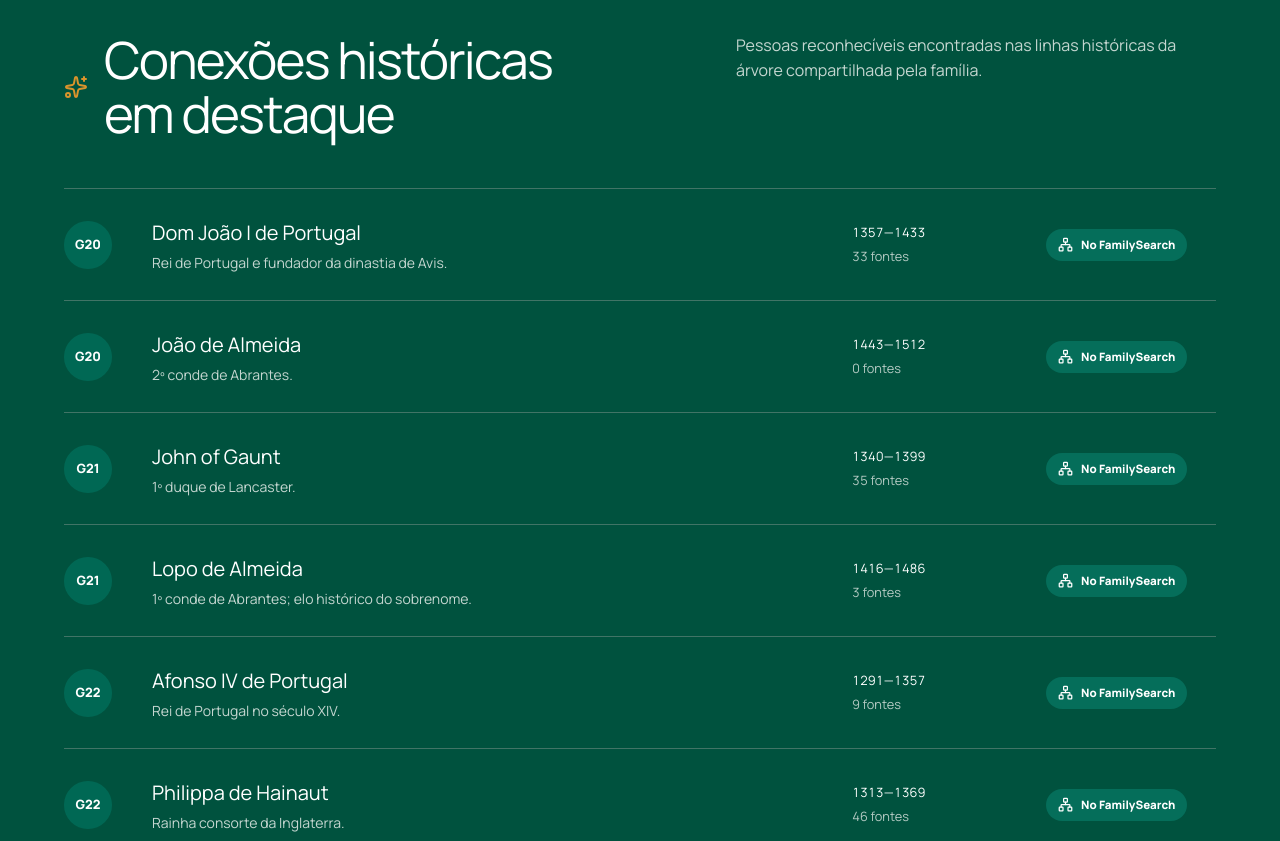
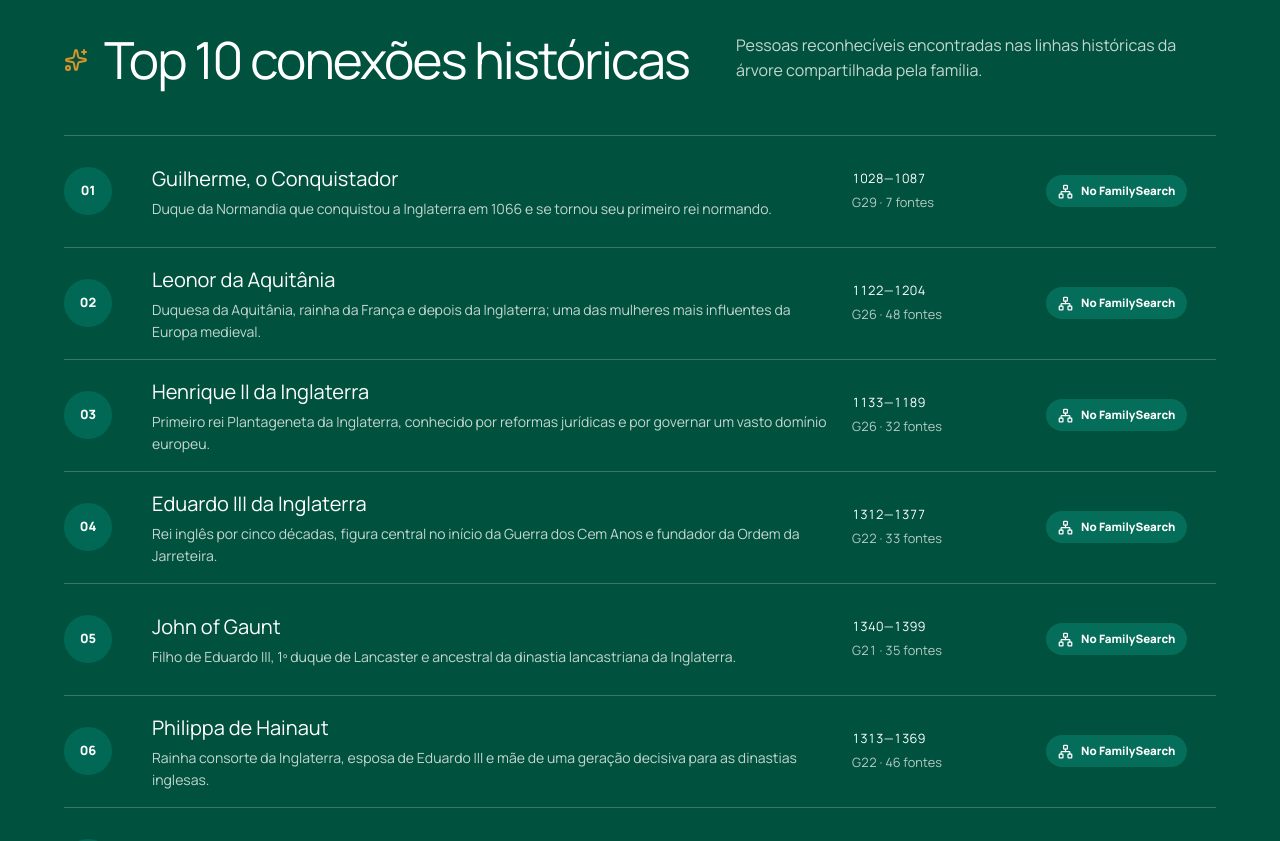
Before and after one commit to matheusabrantes/genealogy-atlas, a Next.js app in the folder web/: page / in a window 1280 px wide. Shown: the part 1920-2761 px from the top of the page. Built offline with nearby package versions, Linux system fonts and the light colour scheme.

Commit message:
Add top historical genealogy connections

```diff
--- a/web/app/page.tsx
+++ b/web/app/page.tsx
@@ -2,7 +2,6 @@ import type { Metadata } from "next";
 import Link from "next/link";
 import {
   ArrowRight,
-  BookOpenCheck,
   Globe2,
   Network,
   ShieldCheck,
@@ -13,7 +12,7 @@ import summary from "../public/data/tree-summary.json";
 export const metadata: Metadata = {
   title: "Raízes Abrantes — nossa história em rede",
   description:
-    "Uma leitura visual da família Abrantes: gerações, lugares, pessoas e pesquisas ainda em andamento.",
+    "Uma leitura visual da família Abrantes: gerações, lugares, pessoas e conexões históricas.",
 };
 
 const number = new Intl.NumberFormat("pt-BR");
@@ -54,7 +53,6 @@ export default function Home() {
         <nav aria-label="Navegação principal">
           <a href="#panorama">Panorama</a>
           <a href="#pessoas">Pessoas</a>
-          <a href="#pesquisa">Pesquisa atual</a>
           <Link className="nav-action" href="/arvore">
             Abrir árvore
           </Link>
@@ -78,8 +76,8 @@ export default function Home() {
               Explorar a árvore
               <ArrowRight size={18} aria-hidden="true" />
             </Link>
-            <a className="button button-quiet" href="#pesquisa">
-              Ver pesquisa em andamento
+            <a className="button button-quiet" href="#pessoas">
+              Ver conexões históricas
             </a>
           </div>
         </div>
@@ -144,7 +142,7 @@ export default function Home() {
         <div className="section-heading people-heading">
           <div>
             <Sparkles size={24} aria-hidden="true" />
-            <h2 id="people-title">Conexões históricas em destaque</h2>
+            <h2 id="people-title">Top 10 conexões históricas</h2>
           </div>
           <p>
             Pessoas reconhecíveis encontradas nas linhas históricas da árvore
@@ -152,16 +150,21 @@ export default function Home() {
           </p>
         </div>
         <div className="people-list">
-          {summary.featuredPeople.map((person) => (
+          {summary.featuredPeople.slice(0, 10).map((person) => (
             <article className="person-row" key={person.id}>
-              <div className="person-generation">G{person.generation}</div>
+              <div
+                className="person-generation"
+                aria-label={`Posição ${person.rank}`}
+              >
+                {String(person.rank).padStart(2, "0")}
+              </div>
               <div className="person-copy">
                 <h3>{person.label}</h3>
                 <p>{person.description}</p>
               </div>
               <div className="person-dates">
                 <span>{person.birthYear ?? "?"}—{person.deathYear ?? "?"}</span>
-                <span>{person.sourceCount} fontes</span>
+                <span>G{person.generation} · {person.sourceCount} fontes</span>
               </div>
               <span className="status status-review">
                 <Network size={15} aria-hidden="true" />
@@ -169,38 +172,6 @@ export default function Home() {
               </span>
             </article>
           ))}
-        </div>
-      </section>
-
-      <section className="research-section" id="pesquisa" aria-labelledby="research-title">
-        <div className="research-intro">
-          <span className="status status-hypothesis">Hipótese principal</span>
-          <h2 id="research-title">{summary.researchFocus.title}</h2>
-          <p>
-            A candidata mais forte é <strong>{summary.researchFocus.candidate}</strong>,
-            mas ainda falta o documento que conecte os dois núcleos familiares.
-          </p>
-          <a
-            className="inline-link"
-            href={`https://www.familysearch.org/pt/tree/person/details/${summary.researchFocus.familySearchId}`}
-            target="_blank"
-            rel="noreferrer"
-          >
-            Ver perfil no FamilySearch
-            <ArrowRight size={16} aria-hidden="true" />
-          </a>
-        </div>
-        <div className="research-evidence">
-          <div>
-            <BookOpenCheck size={21} aria-hidden="true" />
-            <h3>O que sustenta a hipótese</h3>
-          </div>
-          <ul>
-            {summary.researchFocus.evidence.map((evidence) => (
-              <li key={evidence}>{evidence}</li>
-            ))}
-          </ul>
-          <p className="missing-bridge">{summary.researchFocus.missing}</p>
         </div>
       </section>
 
--- a/web/public/data/tree-summary.json
+++ b/web/public/data/tree-summary.json
@@ -243,9 +243,76 @@
   ],
   "featuredPeople": [
     {
+      "id": "9H17-VTZ",
+      "rank": 1,
+      "label": "Guilherme, o Conquistador",
+      "description": "Duque da Normandia que conquistou a Inglaterra em 1066 e se tornou seu primeiro rei normando.",
+      "generation": 29,
+      "birthYear": 1028,
+      "deathYear": 1087,
+      "sourceCount": 7,
+      "status": "Registrada na árvore do FamilySearch"
+    },
+    {
+      "id": "9C8T-V1R",
+      "rank": 2,
+      "label": "Leonor da Aquitânia",
+      "description": "Duquesa da Aquitânia, rainha da França e depois da Inglaterra; uma das mulheres mais influentes da Europa medieval.",
+      "generation": 26,
+      "birthYear": 1122,
+      "deathYear": 1204,
+      "sourceCount": 48,
+      "status": "Registrada na árvore do FamilySearch"
+    },
+    {
+      "id": "LYD7-TB9",
+      "rank": 3,
+      "label": "Henrique II da Inglaterra",
+      "description": "Primeiro rei Plantageneta da Inglaterra, conhecido por reformas jurídicas e por governar um vasto domínio europeu.",
+      "generation": 26,
+      "birthYear": 1133,
+      "deathYear": 1189,
+      "sourceCount": 32,
+      "status": "Registrada na árvore do FamilySearch"
+    },
+    {
+      "id": "93RN-C7J",
+      "rank": 4,
+      "label": "Eduardo III da Inglaterra",
+      "description": "Rei inglês por cinco décadas, figura central no início da Guerra dos Cem Anos e fundador da Ordem da Jarreteira.",
+      "generation": 22,
+      "birthYear": 1312,
+      "deathYear": 1377,
+      "sourceCount": 33,
+      "status": "Registrada na árvore do FamilySearch"
+    },
+    {
+      "id": "GWZX-F4D",
+      "rank": 5,
+      "label": "John of Gaunt",
+      "description": "Filho de Eduardo III, 1º duque de Lancaster e ancestral da dinastia lancastriana da Inglaterra.",
+      "generation": 21,
+      "birthYear": 1340,
+      "deathYear": 1399,
+      "sourceCount": 35,
+      "status": "Registrada na árvore do FamilySearch"
+    },
+    {
+      "id": "9Z8W-FY1",
+      "rank": 6,
+      "label": "Philippa de Hainaut",
+      "description": "Rainha consorte da Inglaterra, esposa de Eduardo III e mãe de uma geração decisiva para as dinastias inglesas.",
+      "generation": 22,
+      "birthYear": 1313,
+      "deathYear": 1369,
+      "sourceCount": 46,
+      "status": "Registrada na árvore do FamilySearch"
+    },
+    {
       "id": "9HKC-FP8",
+      "rank": 7,
       "label": "Dom João I de Portugal",
-      "description": "Rei de Portugal e fundador da dinastia de Avis.",
+      "description": "Rei que consolidou a independência portuguesa e fundou a dinastia de Avis após a crise de 1383–1385.",
       "generation": 20,
       "birthYear": 1357,
       "deathYear": 1433,
@@ -253,29 +320,21 @@
       "status": "Registrada na árvore do FamilySearch"
     },
     {
-      "id": "KK1Y-QLM",
-      "label": "João de Almeida",
-      "description": "2º conde de Abrantes.",
-      "generation": 20,
-      "birthYear": 1443,
-      "deathYear": 1512,
-      "sourceCount": 0,
-      "status": "Registrada na árvore do FamilySearch"
-    },
-    {
-      "id": "GWZX-F4D",
-      "label": "John of Gaunt",
-      "description": "1º duque de Lancaster.",
-      "generation": 21,
-      "birthYear": 1340,
-      "deathYear": 1399,
-      "sourceCount": 35,
+      "id": "LTKD-XJF",
+      "rank": 8,
+      "label": "Afonso IV de Portugal",
+      "description": "Sétimo rei de Portugal, associado à Batalha do Salado e ao episódio histórico de Inês de Castro.",
+      "generation": 22,
+      "birthYear": 1291,
+      "deathYear": 1357,
+      "sourceCount": 9,
       "status": "Registrada na árvore do FamilySearch"
     },
     {
       "id": "GWSV-FP7",
+      "rank": 9,
       "label": "Lopo de Almeida",
-      "description": "1º conde de Abrantes; elo histórico do sobrenome.",
+      "description": "Conselheiro da Coroa e 1º conde de Abrantes, título concedido por Afonso V de Portugal.",
       "generation": 21,
       "birthYear": 1416,
       "deathYear": 1486,
@@ -283,39 +342,17 @@
       "status": "Registrada na árvore do FamilySearch"
     },
     {
-      "id": "LTKD-XJF",
-      "label": "Afonso IV de Portugal",
-      "description": "Rei de Portugal no século XIV.",
-      "generation": 22,
-      "birthYear": 1291,
-      "deathYear": 1357,
-      "sourceCount": 9,
-      "status": "Registrada na árvore do FamilySearch"
-    },
-    {
-      "id": "9Z8W-FY1",
-      "label": "Philippa de Hainaut",
-      "description": "Rainha consorte da Inglaterra.",
-      "generation": 22,
-      "birthYear": 1313,
-      "deathYear": 1369,
-      "sourceCount": 46,
+      "id": "KK1Y-QLM",
+      "rank": 10,
+      "label": "João de Almeida",
+      "description": "2º conde de Abrantes, responsável por dar continuidade à Casa de Abrantes no final do século XV.",
+      "generation": 20,
+      "birthYear": 1443,
+      "deathYear": 1512,
+      "sourceCount": 0,
       "status": "Registrada na árvore do FamilySearch"
     }
   ],
-  "researchFocus": {
-    "title": "Quem foi a mãe de Joana?",
-    "candidate": "Maria de Abrantes Sarmento",
-    "familySearchId": "KGFQ-XC2",
-    "status": "Hipótese principal — ainda não comprovada",
-    "confidence": "moderada a alta",
-    "evidence": [
-      "Nascimento em 22 de dezembro de 1894 e batismo em Sousa, Paraíba.",
-      "Filha documentada de Manoel de Abrantes Sarmento e Maria Soares de Sá.",
-      "Nome e região compatíveis com a memória familiar de Joana."
-    ],
-    "missing": "Falta um documento que a ligue a Francisco Matias de Almeida ou a um dos filhos do casal."
-  },
   "privacy": {
     "livingPeopleRedacted": true,
     "message": "Nomes de pessoas potencialmente vivas são ocultados na saída compartilhável."
```
Also changed, not shown: 2 other files (tests, documents, lock files or other folders).
